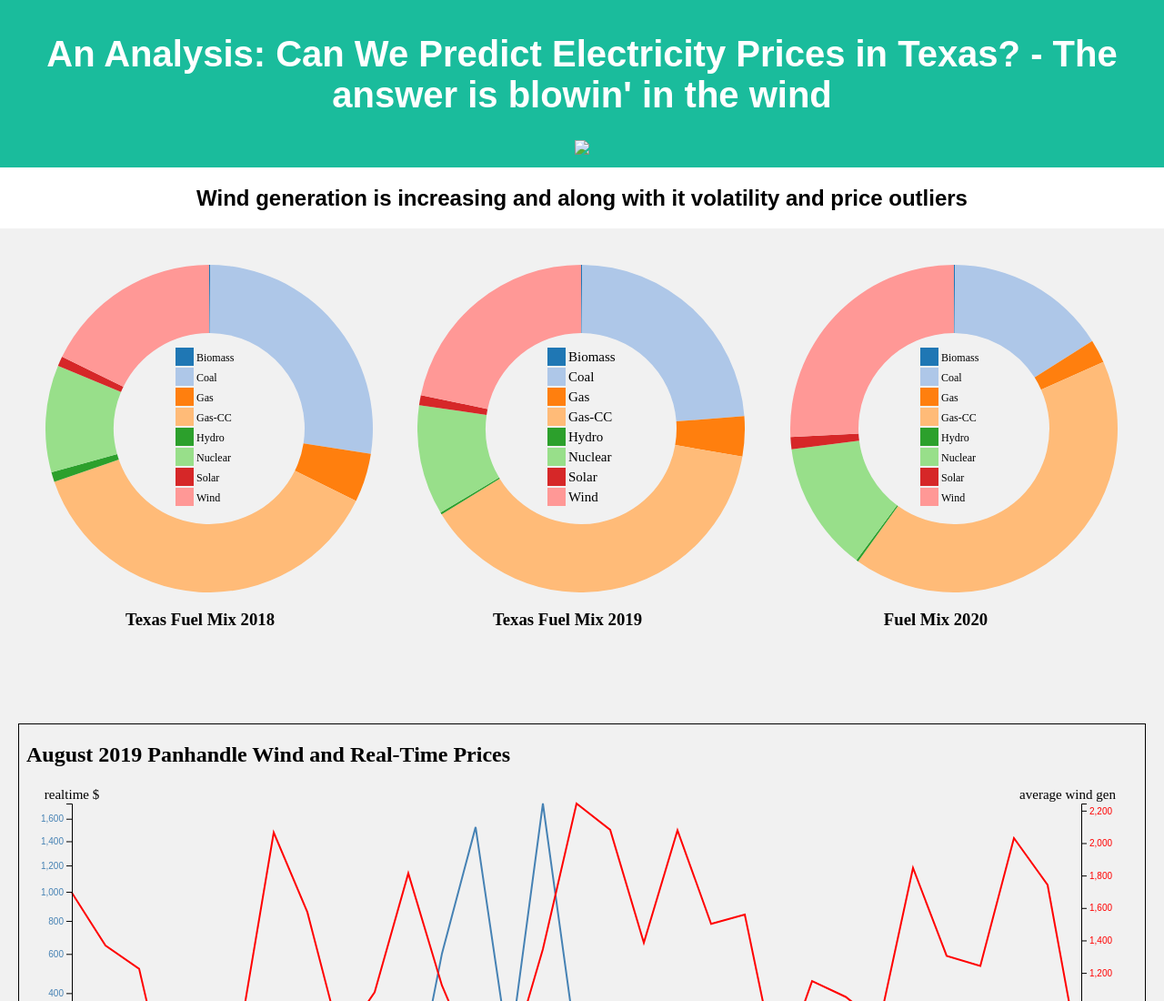
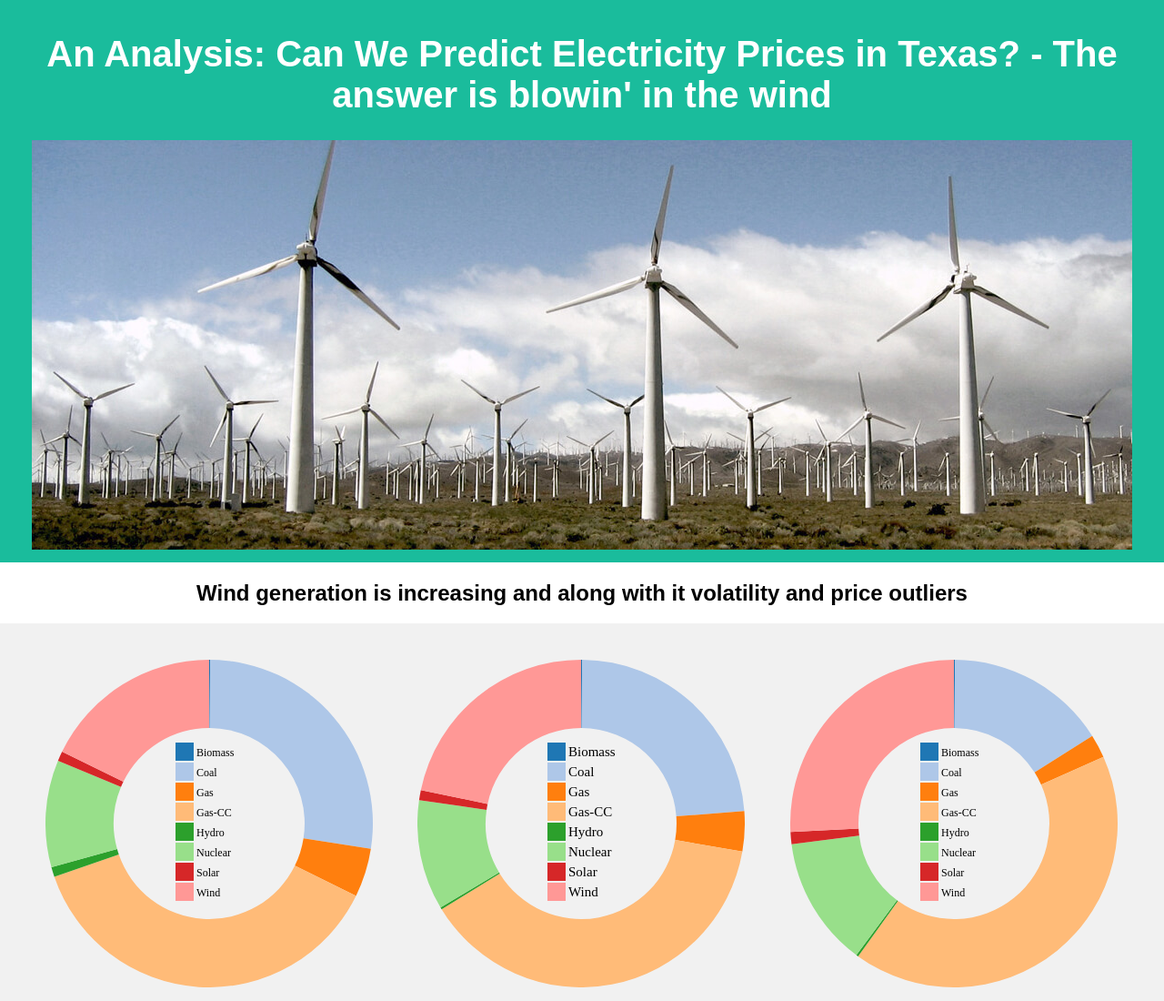
Before and after one commit to micha3lheitmann/Texas-Wind-Project-2, a plain HTML site: page Analytics/index.html in a window 1280 px wide. Shown: the top 1100 px of the page at 91% size. Drawn offline with nearby package versions, Linux system fonts and the light colour scheme.

Commit message:
jpeg add

```diff
--- a/Analytics/index.html
+++ b/Analytics/index.html
@@ -124,8 +124,12 @@ body {
 
 <div class="header">
   <h1>An Analysis: Can We Predict Electricity Prices in Texas? - The answer is blowin' in the wind</h1>
-    <img src="turbine4.jpg"style="width:1000;height:300px;"></div>
-  <!-- <p>A <b>responsive</b> website created by Sarai and Michael.</p> -->
+    <!-- <img src="turbine2.jpg"style="width:1000;height:300px;"></div> -->
+    <picture>
+      <!-- <source media="(min-width:650px)" srcset="turbine2.jpg"> -->
+      <!-- <source media="(min-width:465px)" srcset="img_white_flower.jpg"> -->
+      <img src="turbine2.jpg" style="width:auto;">
+    </picture>
 </div>
 <h2 style="text-align:center">Wind generation is increasing and along with it volatility and price outliers</h2>
 
```
Also changed, not shown: Analytics/turbine2.jpg (added).
